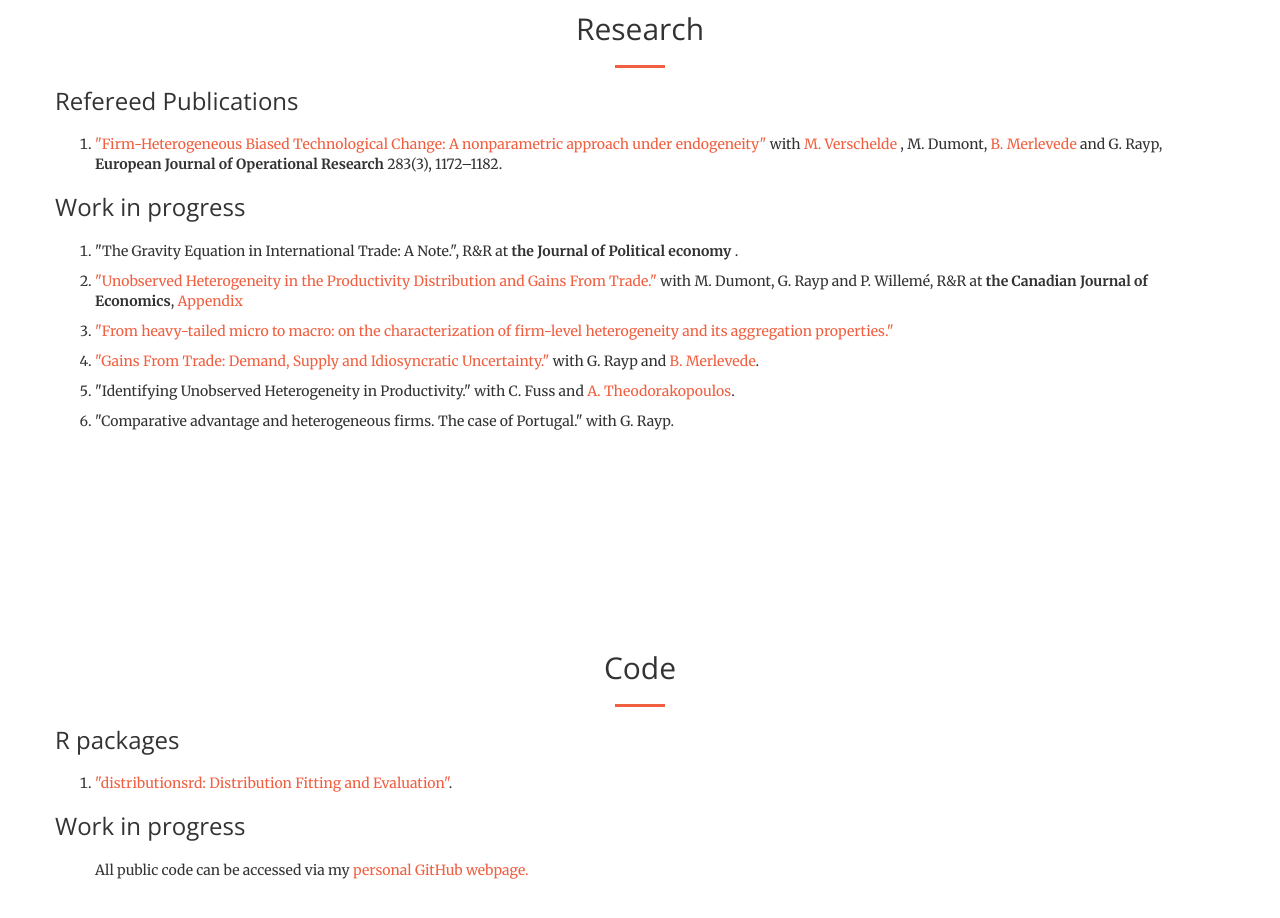
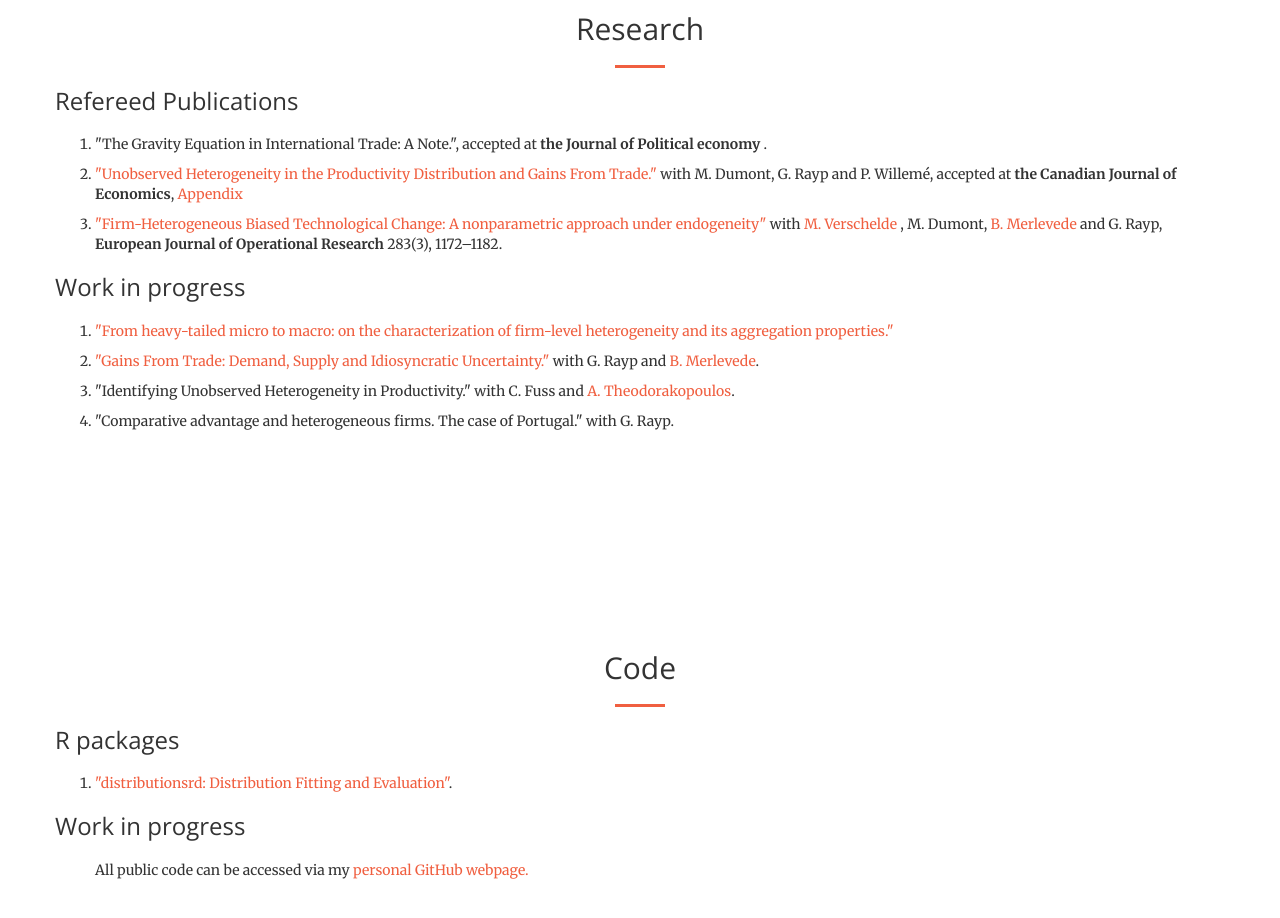
Before and after one commit to ruben0dewitte/ruben0dewitte.github.io, a website: page index.html in a window 1280 px wide. Shown: the part 1460-2378 px from the top of the page. Drawn offline with nearby package versions, Linux system fonts and the light colour scheme.

Commit message:
Update index.html
Update publication status

```diff
--- a/index.html
+++ b/index.html
@@ -132,13 +132,13 @@
  		    <div class="text-left">
 <h3 class="section-heading">Refereed Publications</h3>
                     <p><ol>
+					<li> "The Gravity Equation in International Trade: A Note.", accepted at <b> the Journal of Political economy </b>. </li>
+<li>  <a href="./pdf/FMM_main.pdf" target="_blank" > "Unobserved Heterogeneity in the Productivity Distribution and Gains From Trade." </a>  with M. Dumont, G. Rayp and P. Willemé, accepted at <b>the Canadian Journal of Economics</b>,  <a href="./pdf/FMM_appendix.pdf" target="_blank" > Appendix </a>	 </li>
 	<li> <a href="https://www.sciencedirect.com/science/article/abs/pii/S0377221719309750" target="_blank" > "Firm-Heterogeneous Biased Technological Change: A nonparametric approach under endogeneity"</a> with <a href="https://www.researchgate.net/profile/Marijn_Verschelde" target="_blank" > M. Verschelde </a>, M. Dumont, <a href="https://sites.google.com/site/merlevedebruno/" target="_blank" >B. Merlevede</a> and G. Rayp, <b>European Journal of Operational Research</b> 283(3), 1172–1182. </li>
-    </ol></p>
+	</ol></p>
 
 		    <h3 class="section-heading">Work in progress</h3>
                     <p><ol>
-<li> "The Gravity Equation in International Trade: A Note.", R&R at <b> the Journal of Political economy </b>. </li>
-<li>  <a href="./pdf/FMM_main.pdf" target="_blank" > "Unobserved Heterogeneity in the Productivity Distribution and Gains From Trade." </a>  with M. Dumont, G. Rayp and P. Willemé, R&R at <b>the Canadian Journal of Economics</b>,  <a href="./pdf/FMM_appendix.pdf" target="_blank" > Appendix </a>	 </li>
 <li> <a href="https://mpra.ub.uni-muenchen.de/103170/1/MPRA_paper_103170.pdf" target="_blank" > "From heavy-tailed micro to macro: on the characterization of firm-level heterogeneity and its aggregation properties." </a>  </li>
 	<li> <a href="./pdf/PRODDIST.pdf" target="_blank" >  "Gains From Trade: Demand, Supply and Idiosyncratic Uncertainty."</a> with G. Rayp and <a href="https://sites.google.com/site/merlevedebruno/" target="_blank" >B. Merlevede</a>. </li>
 		<li> "Identifying Unobserved Heterogeneity in Productivity."</a> with C. Fuss  and <a href="https://sites.google.com/site/theodorakopoulosangelos/home" target="_blank" >A. Theodorakopoulos</a>. </li>
```
